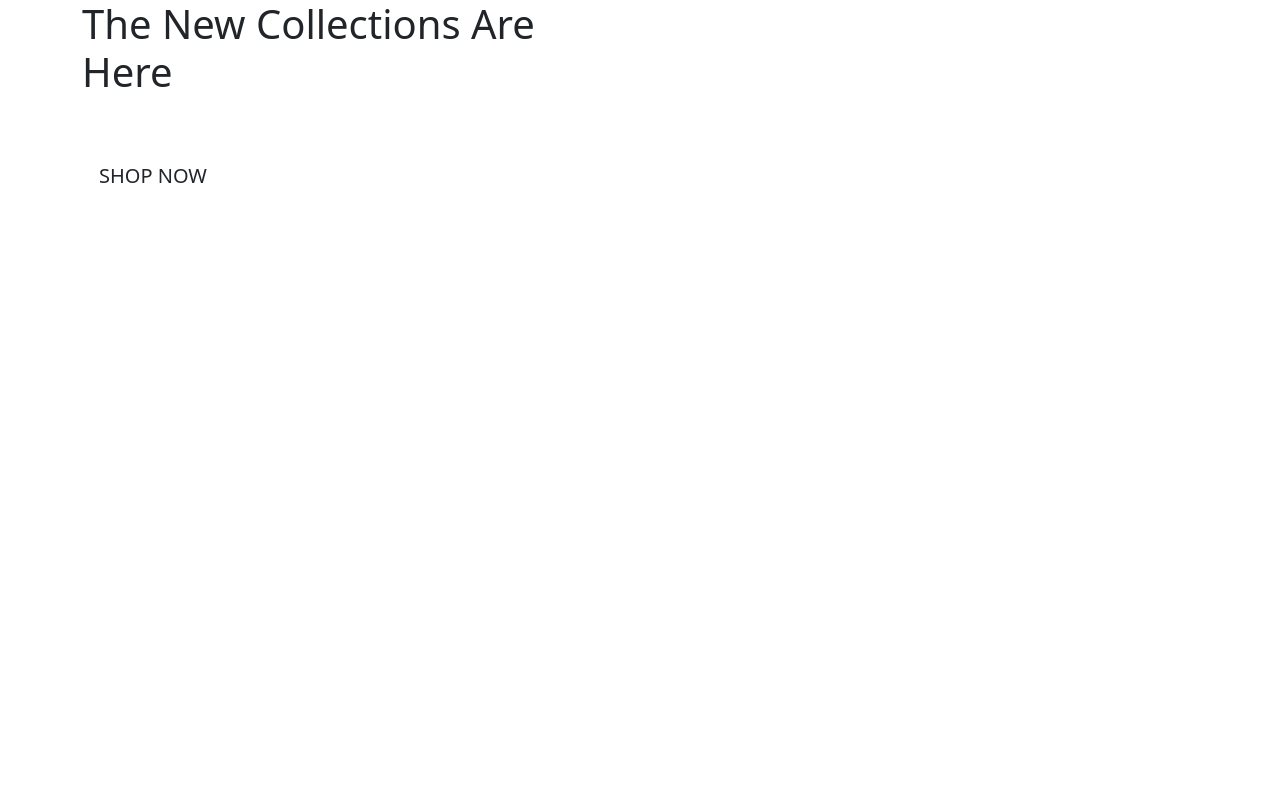
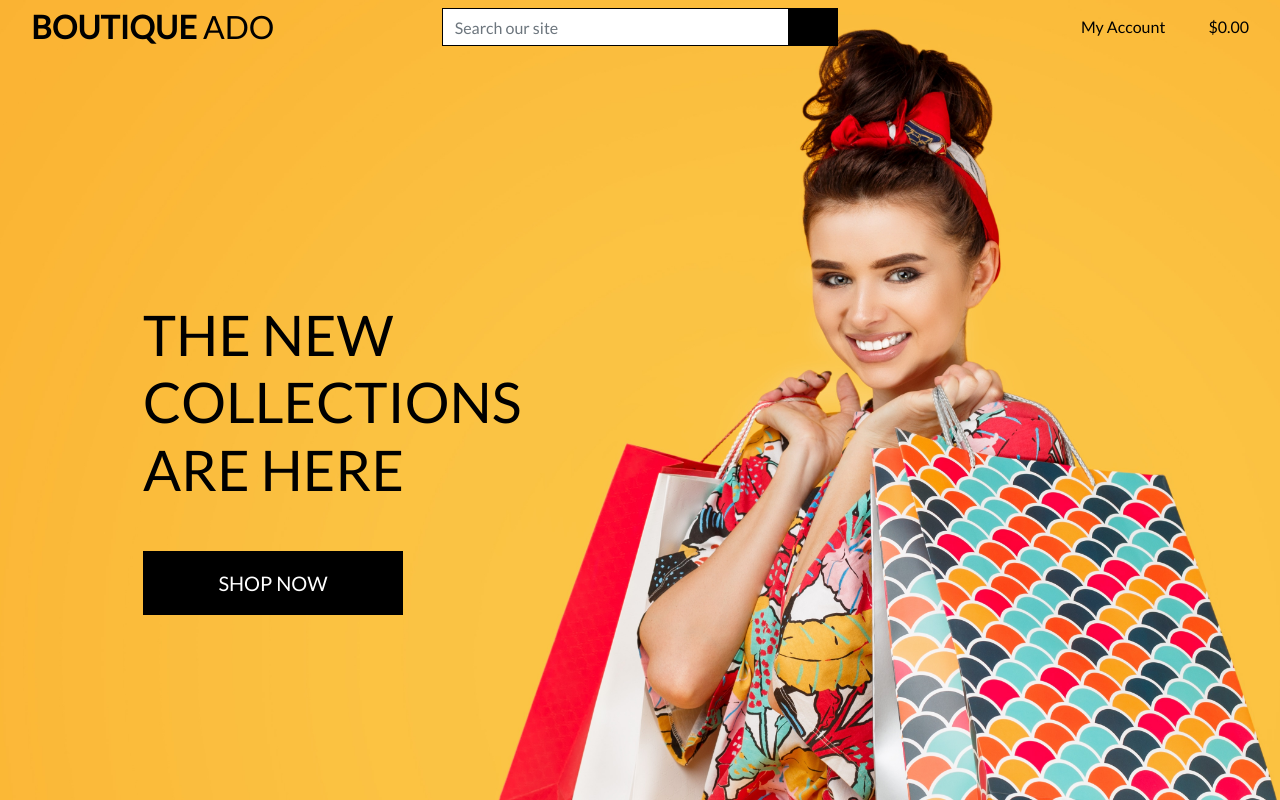
Before and after one commit to nafeesahyounis/boutique-ado, a Django app: page / in a window 1280 px wide. Run offline with Django 3.2, Linux system fonts and the light colour scheme; some libraries are stand-ins or nearby versions.

Commit message:
added additional html and css for index

```diff
--- a/boutique_ado/settings.py
+++ b/boutique_ado/settings.py
@@ -148,3 +148,6 @@ USE_TZ = True
 # https://docs.djangoproject.com/en/3.1/howto/static-files/
 
 STATIC_URL = '/static/'
+STATICFILES_DIRS = (os.path.join(BASE_DIR, 'static')),
+MEDIA_URL = '/media/'
+MEDIA_ROOT = os.path.join(BASE_DIR, 'media')
--- a/boutique_ado/urls.py
+++ b/boutique_ado/urls.py
@@ -15,10 +15,12 @@ Including another URLconf
 """
 from django.contrib import admin
 from django.urls import path, include
+from django.conf import settings
+from django.conf.urls.static import static
 
 urlpatterns = [
     path('admin/', admin.site.urls),
     path('accounts/', include('allauth.urls')),
     path('', include('home.urls')),
 
-]
+] + static(settings.MEDIA_URL, document_root=settings.MEDIA_ROOT)
--- a/home/templates/home/index.html
+++ b/home/templates/home/index.html
@@ -1,26 +1,27 @@
 {% extends "base.html" %}
 {% load static %}
-{% block pageheader %}
-<div class="container header-container">
-    <div class="row">
-        <div class="col">
+
+{% block page_header %}
+    <div class="container header-container">
+        <div class="row">
+            <div class="col"></div>
+        </div>
     </div>
-    </div>
-</div>
 {% endblock %}
+
 {% block content %}
-<div class="container h-100">
-    <div class="row h-100">
-        <div class="col-7 col-md-6">
-            <h1> The New Collections Are Here</h1>
-            <div class="my-5">
-                <h4>
-                    <a href="" class="shop-now-button btn btn-lg rounded-0 text-uppercase py-3"> Shop Now</a>
-                </h4>
+    <div class="container h-100">
+        <div class="row h-100">
+            <div class="col-7 col-md-6 my-auto">
+                <h1 class="display-4 logo-font text-black">
+                    The new collections are here
+                </h1>
+                <div class="my-5">
+                    <h4>
+                        <a href="" class="shop-now-button btn btn-lg rounded-0 text-uppercase py-3">Shop Now</a>
+                    </h4>
+                </div>
             </div>
         </div>
-
-
     </div>
-</div>
 {% endblock %}
--- /dev/null
+++ b/static/css/base.css
@@ -0,0 +1,81 @@
+html {
+    height: 100%;
+}
+
+body {
+    background: url('/media/homepage_background_cropped.jpg') no-repeat center center fixed;
+    background-size: cover;
+    height: calc(100vh - 164px);
+    color: #555;
+    font-family: 'Lato';
+}
+
+/* from Bulma */
+.icon {
+    align-items: center;
+    display: inline-flex;
+    justify-content: center;
+    height: 1.5rem;
+    width: 1.5rem;
+}
+
+.logo-font {
+    text-transform: uppercase;
+}
+
+.main-logo-link {
+    width: fit-content;
+}
+
+.shop-now-button {
+    background: black;
+    color: white;
+    min-width: 260px;
+}
+
+.btn-black {
+    background: black;
+    color: white;
+}
+
+.shop-now-button:hover,
+.shop-now-button:active,
+.shop-now-button:focus,
+.btn-black:hover,
+.btn-black:active,
+.btn-black:focus {
+    background: #222;
+    color: white;
+}
+
+.text-black {
+    color: #000 !important;
+}
+
+.border-black {
+    border: 1px solid black !important;
+}
+
+/* -------------------------------- Media Queries */
+
+/* Slightly larger container on xl screens */
+@media (min-width: 1200px) {
+  .container {
+    max-width: 80%;
+  }
+}
+
+/* fixed top navbar only on medium and up */
+@media (min-width: 992px) {
+    .fixed-top-desktop-only {
+        position: fixed;
+        top: 0;
+        right: 0;
+        left: 0;
+        z-index: 1030;
+    }
+
+    .header-container {
+        padding-top: 164px;
+    }
+}
--- a/templates/base.html
+++ b/templates/base.html
@@ -1,31 +1,101 @@
 {% load static %}
+
 <!doctype html>
 <html lang="en">
   <head>
-    <!-- Required meta tags -->
+
     {% block meta %}
-    <meta charset="utf-8">
-    <meta http-equiv="X-UA-Compatible" content="ie=edge">
-    <meta name="viewport" content="width=device-width, initial-scale=1">
+        <meta http-equiv="X-UA-Compatible" content="ie=edge">
+        <meta charset="utf-8">
+        <meta name="viewport" content="width=device-width, initial-scale=1, shrink-to-fit=no">
     {% endblock %}
+
     {% block extra_meta %}
     {% endblock %}
+
+    {% block corecss %}
+        <link rel="stylesheet" href="https://stackpath.bootstrapcdn.com/bootstrap/4.4.1/css/bootstrap.min.css" integrity="sha384-Vkoo8x4CGsO3+Hhxv8T/Q5PaXtkKtu6ug5TOeNV6gBiFeWPGFN9MuhOf23Q9Ifjh" crossorigin="anonymous">
+         <link rel="stylesheet" href="https://fonts.googleapis.com/css?family=Lato&display=swap">
+        <link rel="stylesheet" href="{% static 'css/base.css' %}">
+    {% endblock %}
+
+    {% block extra_css %}
+    {% endblock %}
+
     {% block corejs %}
-    <script src="https://cdn.jsdelivr.net/npm/@popperjs/core@2.5.4/dist/umd/popper.min.js" integrity="sha384-q2kxQ16AaE6UbzuKqyBE9/u/KzioAlnx2maXQHiDX9d4/zp8Ok3f+M7DPm+Ib6IU" crossorigin="anonymous"></script>
-    <script src="https://cdn.jsdelivr.net/npm/bootstrap@5.0.0-beta1/dist/js/bootstrap.min.js" integrity="sha384-pQQkAEnwaBkjpqZ8RU1fF1AKtTcHJwFl3pblpTlHXybJjHpMYo79HY3hIi4NKxyj" crossorigin="anonymous"></script>
+        <script src="https://code.jquery.com/jquery-3.4.1.slim.min.js" integrity="sha384-J6qa4849blE2+poT4WnyKhv5vZF5SrPo0iEjwBvKU7imGFAV0wwj1yYfoRSJoZ+n" crossorigin="anonymous"></script>
+        <script src="https://cdn.jsdelivr.net/npm/popper.js@1.16.0/dist/umd/popper.min.js" integrity="sha384-Q6E9RHvbIyZFJoft+2mJbHaEWldlvI9IOYy5n3zV9zzTtmI3UksdQRVvoxMfooAo" crossorigin="anonymous"></script>
+        <script src="https://stackpath.bootstrapcdn.com/bootstrap/4.4.1/js/bootstrap.min.js" integrity="sha384-wfSDF2E50Y2D1uUdj0O3uMBJnjuUD4Ih7YwaYd1iqfktj0Uod8GCExl3Og8ifwB6" crossorigin="anonymous"></script>
     {% endblock %}
+
     {% block extra_js %}
     {% endblock %}
-    <!-- Bootstrap CSS -->
-    {% block corecss %}
-    <link href="https://cdn.jsdelivr.net/npm/bootstrap@5.0.0-beta1/dist/css/bootstrap.min.css" rel="stylesheet" integrity="sha384-giJF6kkoqNQ00vy+HMDP7azOuL0xtbfIcaT9wjKHr8RbDVddVHyTfAAsrekwKmP1" crossorigin="anonymous">
-    {% endblock %}
-    {% block extra_css %}
-    {% endblock %}
-    <title>Boutique Ado {% block extra_title %</title>
+
+    <title>Boutique Ado {% block extra_title %}{% endblock %}</title>
   </head>
   <body>
-      <header class="container-fluid fixed-top"></header>
+    <header class="container-fluid fixed-top">
+        <div class="row">
+            <div class="col-12 col-lg-4 my-auto py-1 py-lg-0 text-center text-lg-left">
+                <a href="{% url 'home' %}" class="nav-link main-logo-link">
+                    <h2 class="logo-font text-black my-0"><strong>Boutique</strong> Ado</h2>
+                </a>
+            </div>
+            <div class="col-12 col-lg-4 my-auto py-1 py-lg-0">
+                <form method="GET" action="">
+                    <div class="input-group w-100">
+                        <input class="form-control border border-black rounded-0" type="text" name="q" placeholder="Search our site">
+                        <div class="input-group-append">
+                            <button class="form-control btn btn-black border border-black rounded-0" type="submit">
+                                <span class="icon">
+                                    <i class="fas fa-search"></i>
+                                </span>
+                            </button>
+                        </div>
+                    </div>
+                </form>
+            </div>
+            <div class="col-12 col-lg-4 my-auto py-1 py-lg-0">
+                <ul class="list-inline list-unstyled text-center text-lg-right my-0">
+                    <li class="list-inline-item dropdown">
+                        <a class="text-black nav-link" href="#" id="user-options" data-toggle="dropdown" aria-haspopup="true" aria-expanded="false">
+                            <div class="text-center">
+                                <div><i class="fas fa-user fa-lg"></i></div>
+                                <p class="my-0">My Account</p>
+                            </div>
+                        </a>
+                        <div class="dropdown-menu border-0" aria-labelledby="user-options">
+                            {% if request.user.is_authenticated %}
+                                {% if request.user.is_superuser %}
+                                    <a href="" class="dropdown-item">Product Management</a>
+                                {% endif %}
+                                <a href="" class="dropdown-item">My Profile</a>
+                                <a href="{% url 'account_logout' %}" class="dropdown-item">Logout</a>
+                            {% else %}
+                                <a href="{% url 'account_signup' %}" class="dropdown-item">Register</a>
+                                <a href="{% url 'account_login' %}" class="dropdown-item">Login</a>
+                            {% endif %}
+                        </div>
+                    </li>
+                    <li class="list-inline-item">
+                        <a class="{% if grand_total %}text-info font-weight-bold{% else %}text-black{% endif %} nav-link" href="">
+                            <div class="text-center">
+                                <div><i class="fas fa-shopping-bag fa-lg"></i></div>
+                                <p class="my-0">
+                                    {% if grand_total %}
+                                        ${{ grand_total|floatformat:2 }}
+                                    {% else %}
+                                        $0.00
+                                    {% endif %}
+                                </p>
+                            </div>
+                        </a>
+                    </li>
+                </ul>
+            </div>
+        </div>
+    </header>
+
       {% if messages %}<div class="message-container"></div> {% endif %}
       {% block page_header %}
       {% endblock %}
```
Also changed, not shown: media/homepage_background_cropped.jpg (added).
